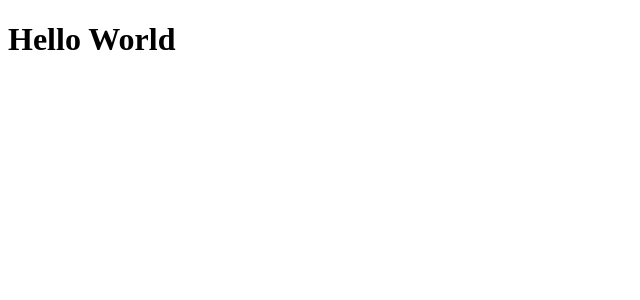
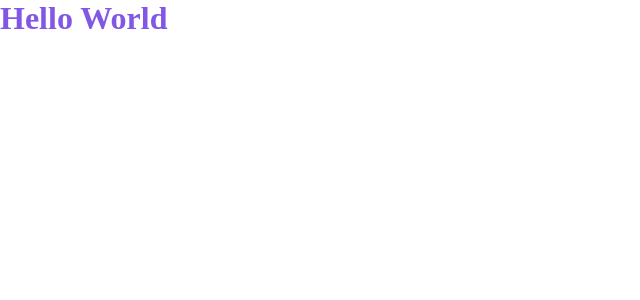
Before and after one commit to LetsCaetano/dtmoney, a React (Create React App) app: page / in a window 1280 px wide. Shown: the top 300 px of the page, without its empty margins (0-640 px from the left). Built offline with nearby package versions, Linux system fonts and the light colour scheme.

Commit message:
💄 styled-components

```diff
--- a/package.json
+++ b/package.json
@@ -17,6 +17,7 @@
     "@types/node": "^12.0.0",
     "@types/react": "^17.0.0",
     "@types/react-dom": "^17.0.0",
+    "@types/styled-components": "^5.1.19",
     "typescript": "^4.1.2"
   },
   "scripts": {
--- a/src/App.tsx
+++ b/src/App.tsx
@@ -1,7 +1,15 @@
+import styled from 'styled-components'
+import { GlobalStyle } from './styles/global';
+
+const Title = styled.h1`
+  color: #8257E6;
+`
+
 export function App() {
   return (
     <div className="App">
-      <h1>Hello World</h1>
+      <Title>Hello World</Title>
+      <GlobalStyle/>
     </div>
   );
 }
--- /dev/null
+++ b/src/styles/global.ts
@@ -0,0 +1,44 @@
+import {createGlobalStyle} from 'styled-components'
+
+export const GlobalStyle = createGlobalStyle`
+    :root {
+        --background: #F0F2F5;
+        --red:#E52E4D;
+        --blue: #5429CC;
+        --blue-light: #6933FF;
+        --text-title: #363F5F;
+        --text-body: #969CB3;
+        --shape: #FFFFFF;
+    }
+
+    * {
+        margin:0;
+        padding:0;
+        box-sizing:border-box;
+    }
+
+    body {
+        background: var(background);
+        -webkit-font-smoothing: antialiased;
+    }
+
+    html {
+        @media (max-width: 1080px) {
+            /* 16px * 0.9375 =  15px */
+            font-size: 93.75%;
+        }
+        @media (max-width: 720px) {
+            /* 16px * 0.875 =  14px */
+            font-size: 87.5%;
+        }
+    }
+
+    button {
+        cursor: pointer;
+    }
+
+    [disabled] {
+        opacity: 0.6;
+        cursor: not-allowed;
+    }
+`
```
Also changed, not shown: 1 other file (tests, documents, lock files or other folders).
